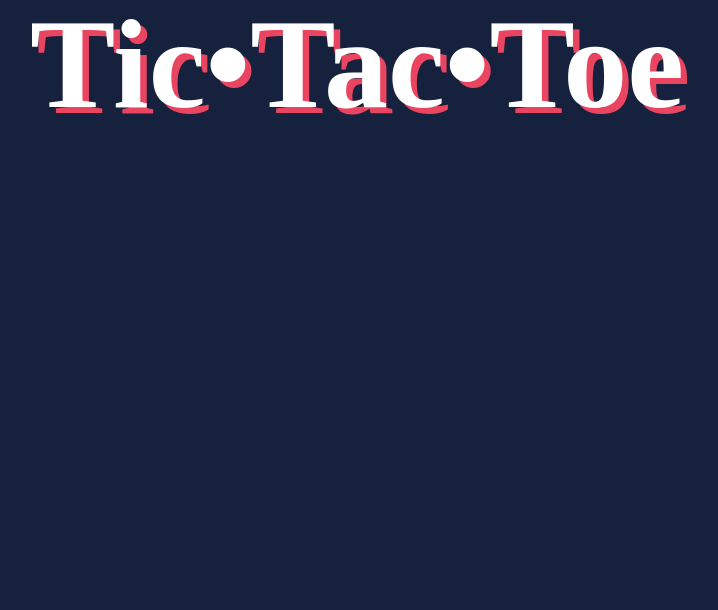
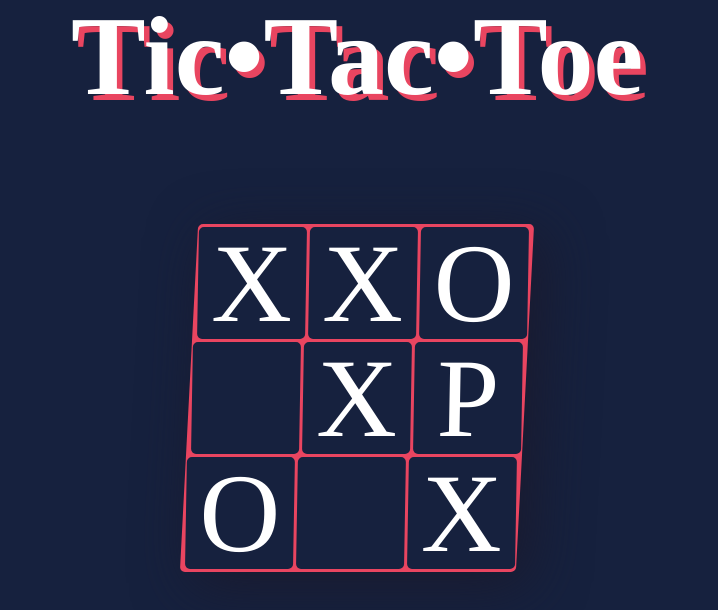
Before and after one commit to isaiahaiasi/tic-tac-toe, a plain HTML site: page index.html in a window 1280 px wide. Shown: the whole page, without its empty margins (283-1001 px from the left). Drawn offline with Linux system fonts and the light colour scheme.

Commit message:
Start basic styling

```diff
--- a/index.html
+++ b/index.html
@@ -9,6 +9,18 @@
 </head>
 <body>
   <header>Tic•Tac•Toe</header>
-  <main></main>
+  <main>
+    <div class='game-board'>
+      <div class='card'>X</div>
+      <div class='card'>X</div>
+      <div class='card'>O</div>
+      <div class='card'></div>
+      <div class='card'>X</div>
+      <div class='card'>P</div>
+      <div class='card'>O</div>
+      <div class='card'></div>
+      <div class='card'>X</div>
+    </div>
+  </main>
   <footer></footer>
 </body>
--- a/styles/style.css
+++ b/styles/style.css
@@ -1,20 +1,58 @@
 :root {
-  --col-base-0: #1a1a2e;
-  --col-base-1: #16213e;
-  --col-base-2: #0f3460;
-  --col-primary: #e94560;
-  --col-black: #000000;
-  --col-white: #FFFFFF;
+  --col-base-0:#1a1a2e;
+  --col-base-1:#16213e;
+  --col-base-2:#0f3460;
+  --col-primary:#e94560;
+  --col-black:#000000;
+  --col-white:#FFFFFF;
+
+  --border-radius:5px;
+
+  --card-height:1em;
+  --card-spacing:1.5px;
 }
 
 html, body {
-  background: var(--col-base-1);
-  color: var(--col-white);
+  background:var(--col-base-1);
+  color:var(--col-white);
 }
 
 header {
-  text-align: center;
-  font-size:8em;
+  text-align:center;
+  font-size:4em;
   font-weight:bold;
-  text-shadow: .05em .05em 0 var(--col-primary);
+  text-shadow:.05em .05em 0 var(--col-primary);
 }
+
+main {
+  font-size:7em;
+  max-width: 90vw;
+  width: calc(3*var(--card-height));
+  margin:auto;
+  margin-top: 1em;
+}
+
+.game-board {
+  display: grid;
+  grid-template-columns: repeat(3, 1fr);
+  background:var(--col-primary);
+  margin:auto;
+  padding:var(--card-spacing);
+  border-radius:var(--border-radius);
+  box-shadow:.1em .1em .5em var(--col-base-0);
+  transform:skewX(-3deg);
+}
+
+.card {
+  margin:var(--card-spacing);
+  background:var(--col-base-1);
+  border-radius:var(--border-radius);
+  text-align:center;
+  transform:skewX(2deg);
+}
+
+@media only screen and (min-width:600px) {
+  header {
+    font-size:7em;
+  }
+}
```
